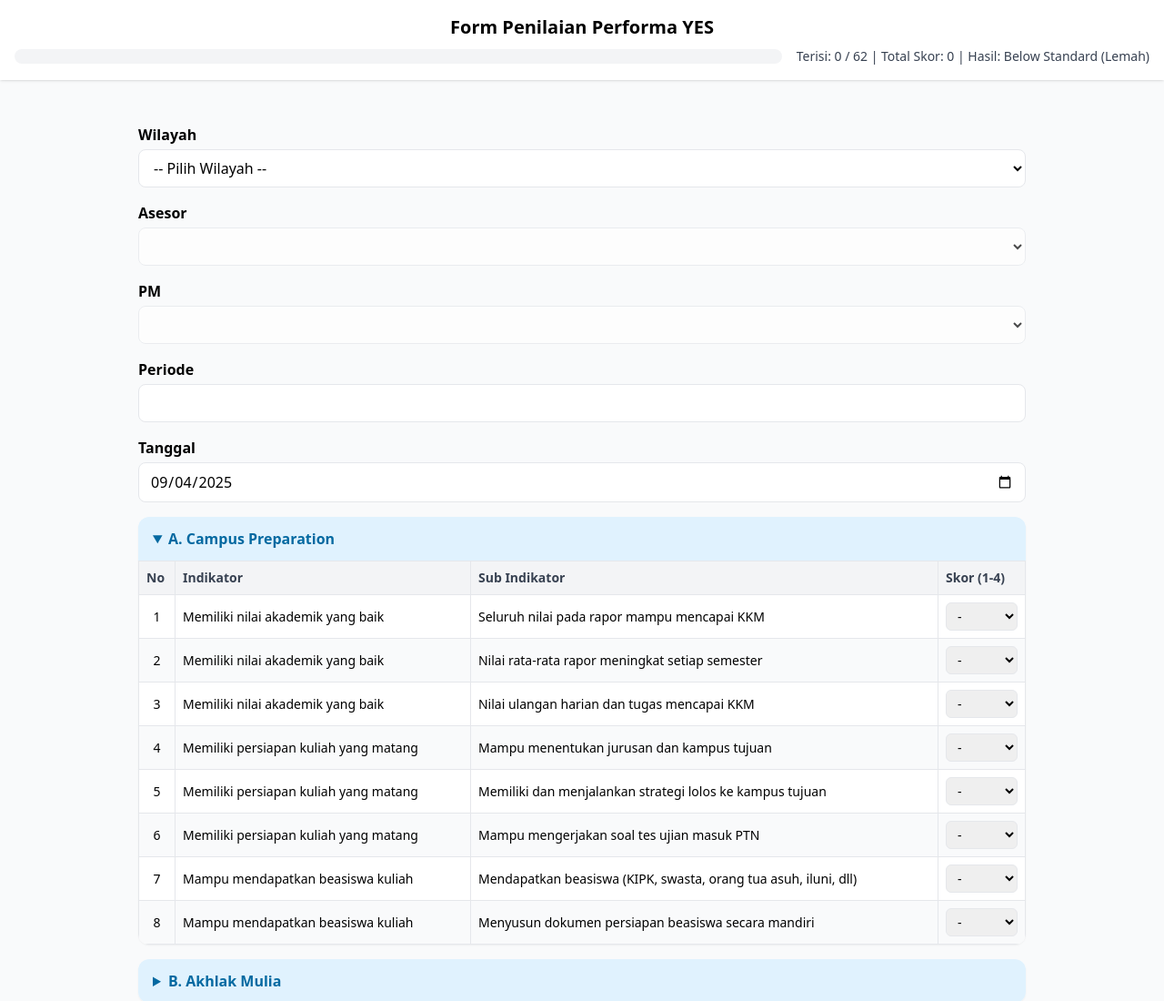
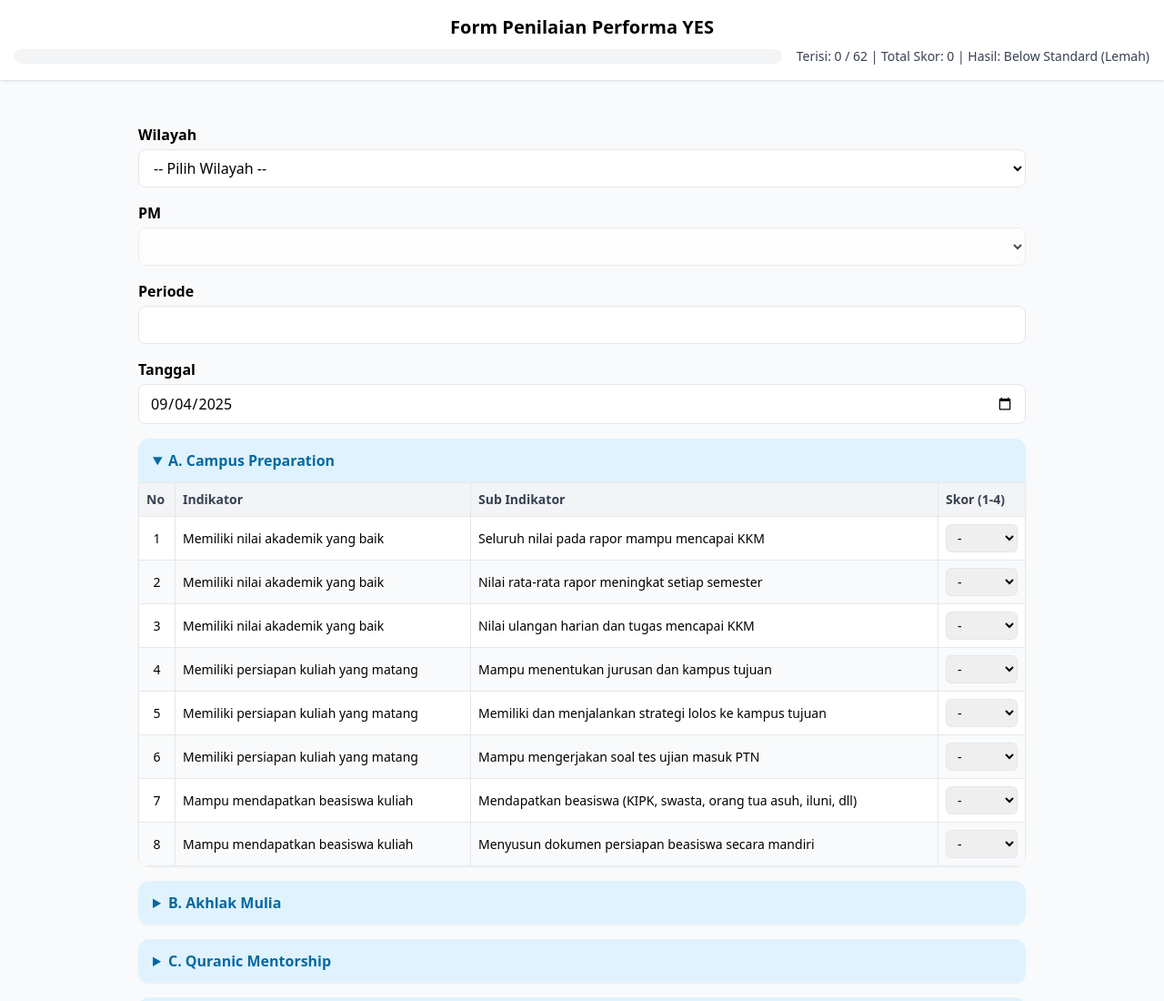
Before and after one commit to hudagraph/assesment-yes, a website: page index.html in a window 1280 px wide. Shown: the top 1100 px of the page at 91% size. Drawn offline with nearby package versions, Linux system fonts and the light colour scheme; no server answers.

Commit message:
Update index.html

```diff
--- a/index.html
+++ b/index.html
@@ -30,10 +30,7 @@
       <select id="wilayahSelect" name="wilayah" required class="w-full px-3 py-2 border rounded-lg bg-white focus:ring-2 focus:ring-sky-400"></select>
     </div>
 
-    <div>
-      <label class="font-semibold block mb-1">Asesor</label>
-      <select id="asesorField" name="asesor" required disabled class="w-full px-3 py-2 border rounded-lg bg-white focus:ring-2 focus:ring-sky-400"></select>
-    </div>
+    <input type="hidden" id="asesorField" name="asesor" />
 
     <div>
       <label class="font-semibold block mb-1">PM</label>
```
